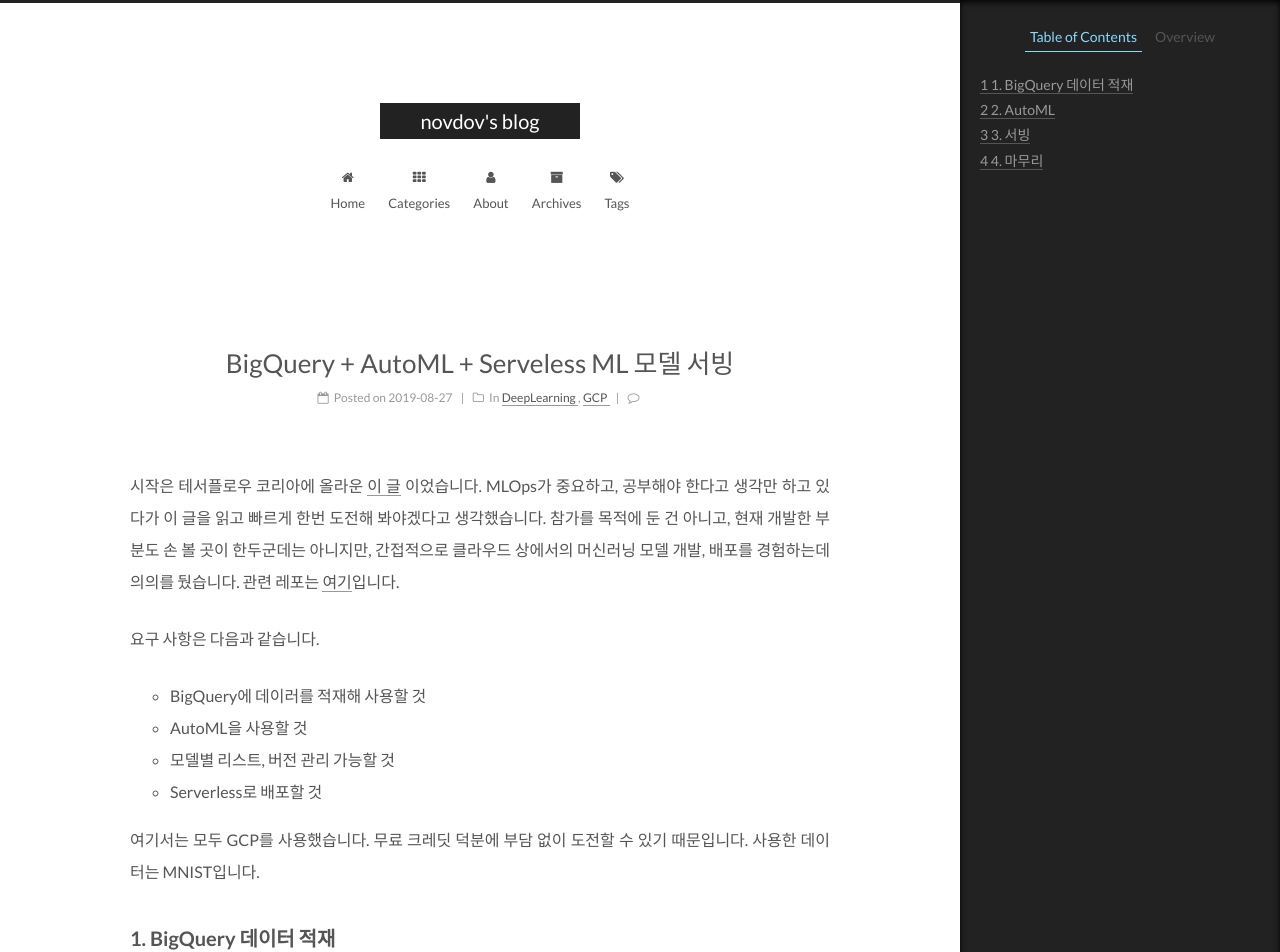
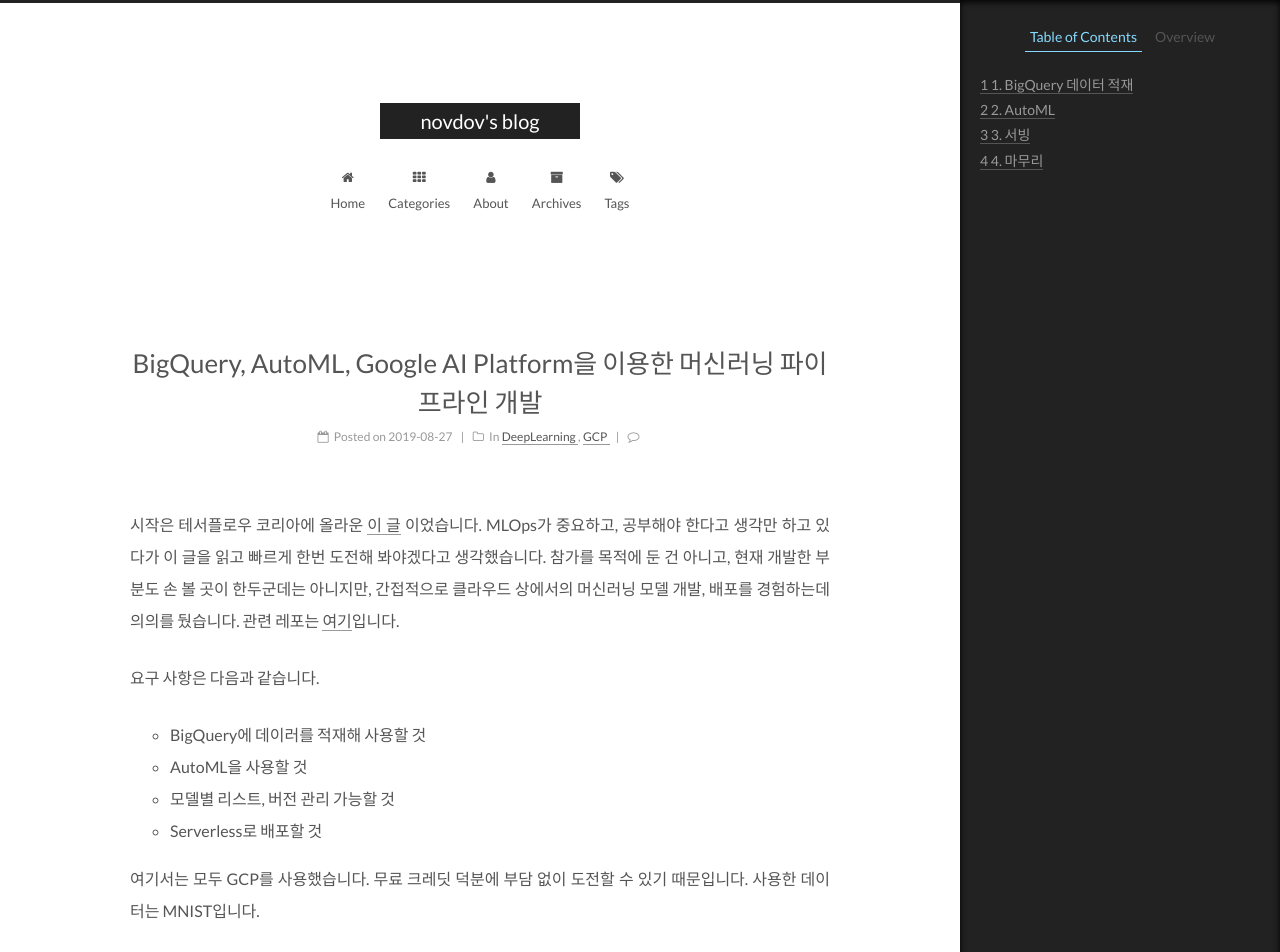
Before and after one commit to novdov/novdov.github.io, a Jekyll site: the page built from _posts/2019-08-27-automl-serverless.md, in a window 1280 px wide and 1400 px high. Shown: the top 952 px of the window. Built offline with Jekyll 4.4.1, drawn with Linux system fonts in a browser that asks for light colours; comment, search, counter and statistics services are not loaded.

Commit message:
modify) title

```diff
--- a/_posts/2019-08-27-automl-serverless.md
+++ b/_posts/2019-08-27-automl-serverless.md
@@ -1,5 +1,5 @@
 ---
-title: 'BigQuery + AutoML + Serveless ML 모델 서빙'
+title: 'BigQuery, AutoML, Google AI Platform을 이용한 머신러닝 파이프라인 개발'
 date: 2019-08-27 19:00:00
 description: 빅쿼리, AutoML, 서버리스 머신러닝 모델 배포까지 간단하게 경험했습니다.
 categories:
```
